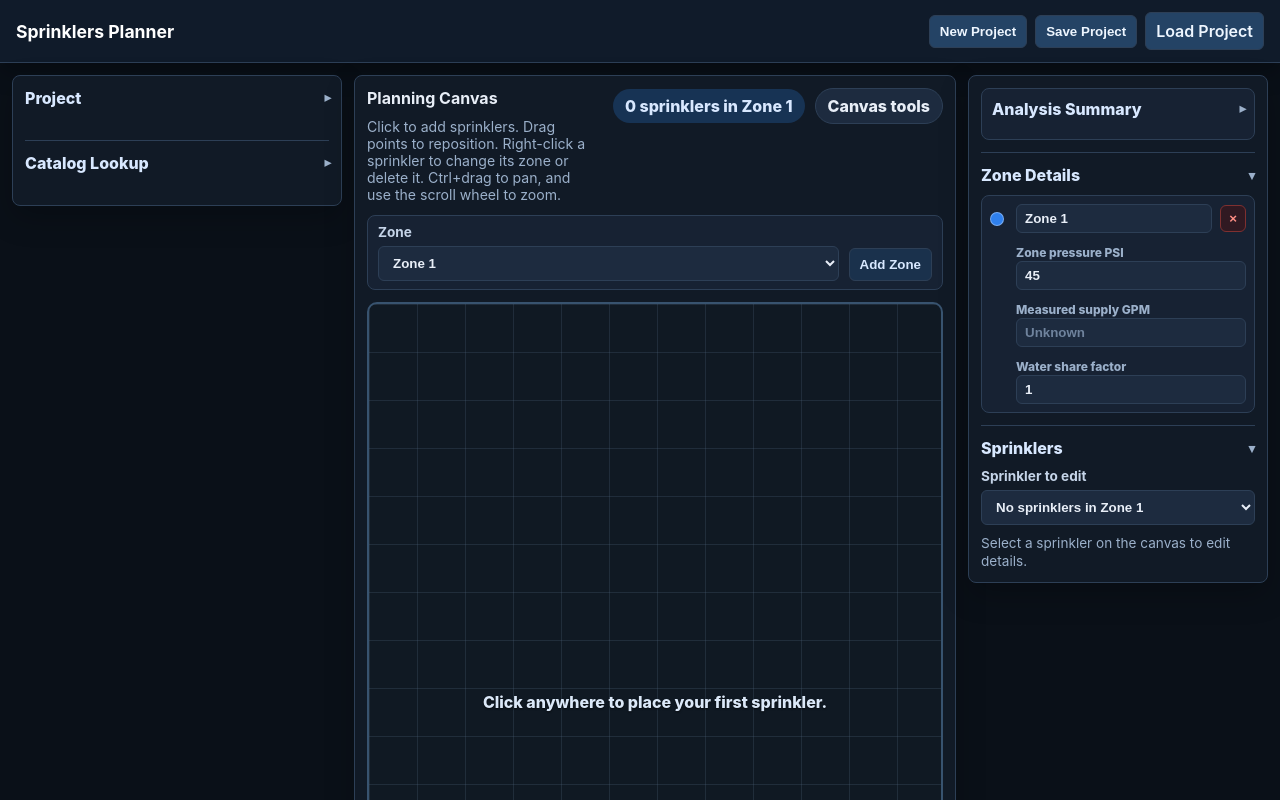
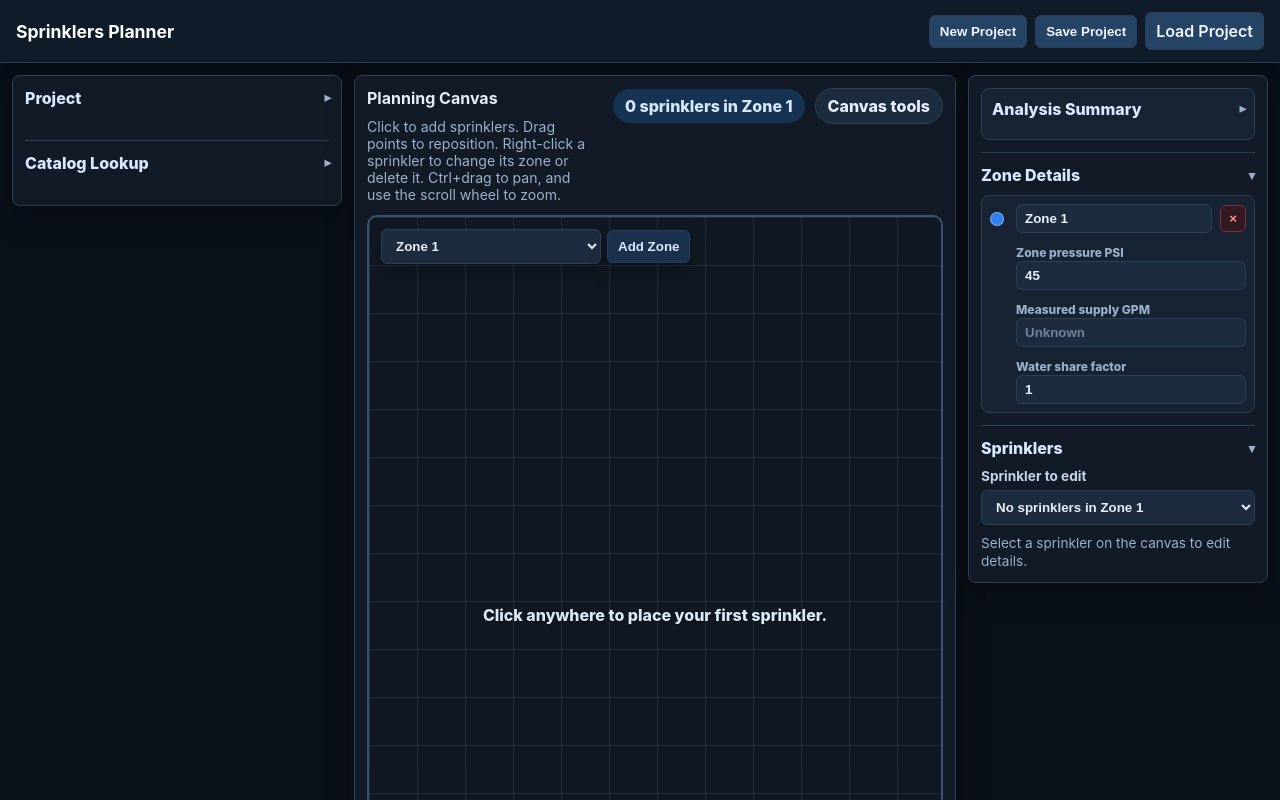
Before and after one commit to jamesoncollins/sprinklers, a plain HTML site: page index.html in a window 1280 px wide. Shown: the top 800 px of the page. Drawn offline with Linux system fonts and the light colour scheme.

Commit message:
Move zone selector into canvas frame

```diff
--- a/index.html
+++ b/index.html
@@ -172,17 +172,11 @@
               </details>
             </div>
           </div>
-          <div class="canvas-zone-panel">
-            <div class="canvas-zone-controls">
-              <div class="field-group canvas-zone-select">
-                <label for="zone-inspector-select">Zone</label>
-                <select id="zone-inspector-select"></select>
-              </div>
+          <div id="map-canvas" class="map-canvas" role="application" aria-label="Editable sprinkler map">
+            <div class="canvas-zone-controls" aria-label="Canvas zone selection">
+              <select id="zone-inspector-select" class="canvas-zone-select" aria-label="Zone"></select>
               <button id="add-zone" type="button" class="secondary-btn">Add Zone</button>
             </div>
-          </div>
-
-          <div id="map-canvas" class="map-canvas" role="application" aria-label="Editable sprinkler map">
             <div id="map-world" class="map-world">
               <!-- Any element marked with data-canvas-layer is automatically added to the Layers menu. -->
               <div id="satellite-layer" class="satellite-layer" data-canvas-layer data-layer-label="Satellite imagery" data-layer-description="Map tiles behind the plan when satellite background is selected." data-layer-default-visible="true" aria-hidden="true"></div>
--- a/src/main.js
+++ b/src/main.js
@@ -121,6 +121,7 @@ const satelliteStatus = document.getElementById('satellite-status');
 const resetMapViewBtn = document.getElementById('reset-map-view');
 const zonesList = document.getElementById('zones-list');
 const zoneInspectorSelect = document.getElementById('zone-inspector-select');
+const canvasZoneControls = document.querySelector('.canvas-zone-controls');
 const zoneSprinklerSelect = document.getElementById('zone-sprinkler-select');
 const addZoneBtn = document.getElementById('add-zone');
 const mapCanvas = document.getElementById('map-canvas');
@@ -2687,7 +2688,7 @@ mapCanvas.addEventListener('contextmenu', (event) => {
   if (event.target.closest('.sprinkler-marker') || event.ctrlKey || panState) event.preventDefault();
 });
 mapCanvas.addEventListener('click', (event) => {
-  if (event.target.closest('.context-menu') || event.target.closest('.precipitation-legend')) return;
+  if (event.target.closest('.context-menu') || event.target.closest('.precipitation-legend') || event.target.closest('.canvas-zone-controls')) return;
   if (contextMenuSprinklerId) {
     closeSprinklerContextMenu();
     return;
@@ -2707,6 +2708,11 @@ mapCanvas.addEventListener('click', (event) => {
   if (event.target.closest('.sprinkler-marker')) return;
   addSprinklerAt(canvasPositionFromEvent(event));
 });
+if (canvasZoneControls) {
+  ['click', 'pointerdown', 'pointermove', 'pointerup', 'pointercancel', 'contextmenu', 'wheel'].forEach((eventName) => {
+    canvasZoneControls.addEventListener(eventName, (event) => event.stopPropagation());
+  });
+}
 sprinklerContextMenu.addEventListener('click', (event) => event.stopPropagation());
 contextZoneSelect.addEventListener('change', () => {
   const sprinkler = project.sprinklers.find((candidate) => candidate.id === contextMenuSprinklerId);
--- a/src/styles.css
+++ b/src/styles.css
@@ -90,10 +90,9 @@ input[type='range'] { padding: 0; accent-color: var(--accent); }
 .layer-toggle-copy strong { color: var(--text); font-size: 0.88rem; }
 .layer-toggle-copy span { color: var(--muted); font-size: 0.76rem; line-height: 1.25; }
 .metric-pill { background: var(--blue-100); color: var(--blue-900); border-radius: 999px; padding: 7px 12px; font-weight: 800; white-space: nowrap; }
-.canvas-zone-panel { border: 1px solid var(--border); border-radius: 8px; padding: 8px 10px; background: var(--surface-2); }
-.canvas-zone-controls { display: flex; align-items: flex-end; gap: 10px; flex-wrap: wrap; }
-.canvas-zone-select { flex: 1 1 220px; margin: 0; }
-.canvas-zone-controls button { flex: 0 0 auto; }
+.canvas-zone-controls { position: absolute; left: 12px; top: 12px; z-index: 10; display: flex; align-items: center; gap: 6px; max-width: calc(100% - 24px); }
+.canvas-zone-select { width: min(220px, calc(100vw - 190px)); margin: 0; box-shadow: 0 8px 18px rgba(0,0,0,0.28); }
+.canvas-zone-controls button { flex: 0 0 auto; box-shadow: 0 8px 18px rgba(0,0,0,0.28); }
 .inspector-panel .zones-list { grid-template-columns: 1fr; }
 .map-canvas { position: relative; flex: 0 0 100vh; height: 100vh; min-height: 100vh; overflow: hidden; border: 2px solid #38536f; border-radius: 10px; background: #101923; cursor: crosshair; touch-action: none; }
 .map-canvas.panning { cursor: grabbing; }
```
